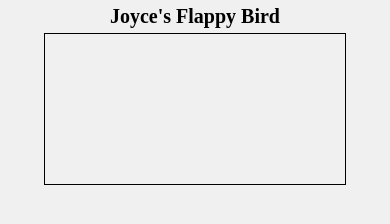
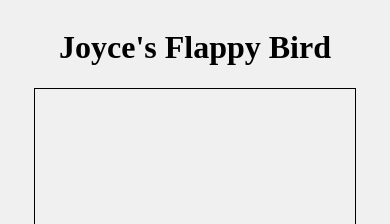
Before and after one commit to Randommmj/Flappy-bird, a plain HTML site: page index.html in a window 390 px wide. Shown: the top 224 px of the page. Drawn offline with Linux system fonts and the light colour scheme.

Commit message:
feat: resize mobile 2

```diff
--- a/index.html
+++ b/index.html
@@ -2,54 +2,23 @@
 <html>
 <head>
     <title>Joyce's Flappy Bird</title>
-    <meta name="viewport" content="width=device-width, initial-scale=1.0, maximum-scale=1.0, user-scalable=no">
     <style>
-        * {
-            margin: 0;
-            padding: 0;
-            box-sizing: border-box;
+        canvas {
+            border: 1px solid black;
+            display: block;
+            margin: 0 auto;
         }
-
-        html, body {
-            width: 100%;
-            height: 100%;
-            overflow: hidden;
-            position: fixed;
-        }
-
         body {
             display: flex;
             flex-direction: column;
             align-items: center;
             background-color: #f0f0f0;
-            touch-action: none;
-        }
-
-        canvas {
-            border: 1px solid black;
-            display: block;
-            touch-action: none;
-            -webkit-touch-callout: none;
-            -webkit-user-select: none;
-            user-select: none;
-        }
-
-        h1 {
-            margin: 10px 0;
-            font-size: 24px;
-        }
-
-        @media (max-width: 768px) {
-            h1 {
-                font-size: 20px;
-                margin: 5px 0;
-            }
         }
     </style>
 </head>
 <body>
     <h1>Joyce's Flappy Bird</h1>
-    <canvas id="gameCanvas"></canvas>
+    <canvas id="gameCanvas" width="320" height="480"></canvas>
     <script src="game.js"></script>
 </body>
 </html>
```
